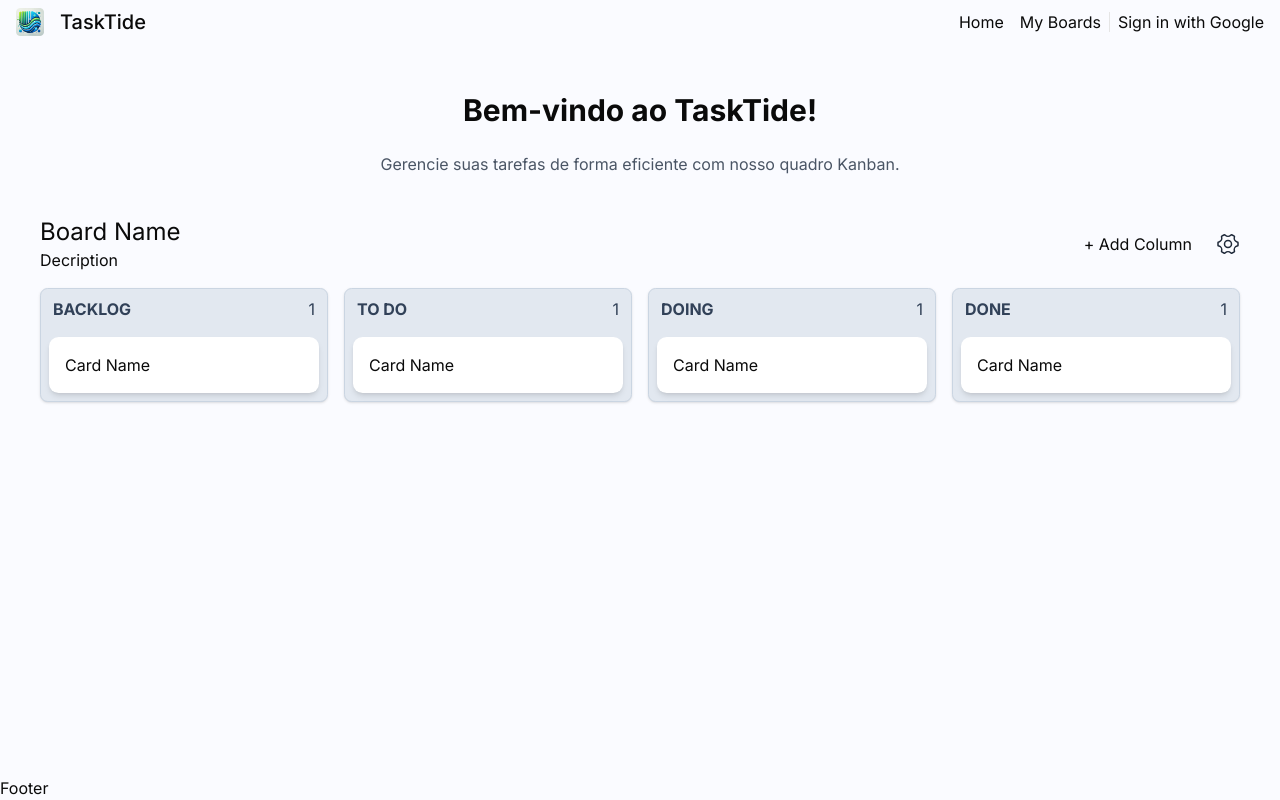
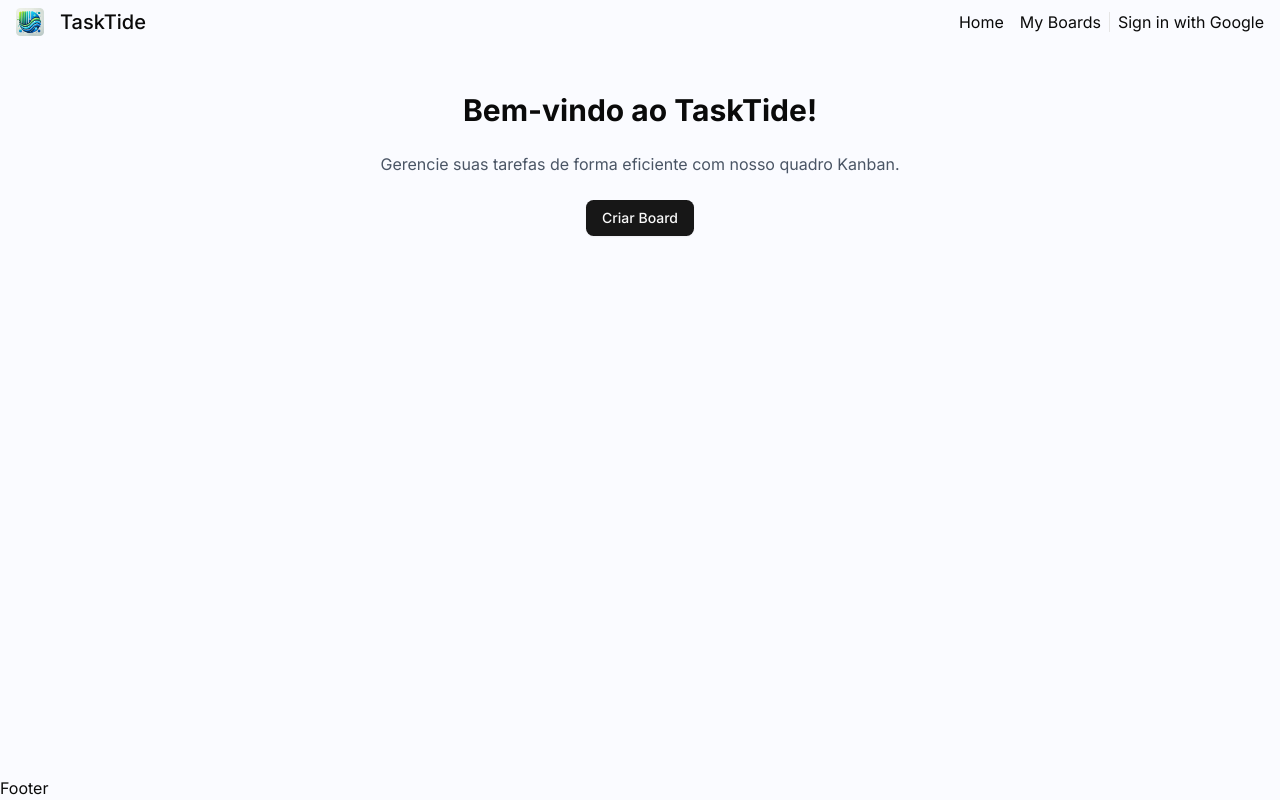
Before and after one commit to Alexsander33set/TaskTide, a Next.js app: page / in a window 1280 px wide. Built offline with nearby package versions, Linux system fonts and the light colour scheme; no server answers.

Commit message:
Remove board component from the root page

```diff
--- a/src/app/page.tsx
+++ b/src/app/page.tsx
@@ -1,17 +1,22 @@
+"use client"
 import Board from "@/components/Board";
-import { SignIn } from "@/components/SignIn";
-import { SignOut } from "@/components/SignOut";
-import UserAvatar from "@/components/Profile";
+import { Button } from "@/components/ui/button";
+import { useRouter } from 'next/navigation'
 
 export default function Home() {
+    const router = useRouter()
+    function redirectTo(route:string){
+      router.push(route)
+    }
+
   return (
     <>
       <section className="mt-12">
         <h1 className="text-3xl font-bold text-center mb-6">Bem-vindo ao TaskTide!</h1>
         <p className="text-center text-gray-600">Gerencie suas tarefas de forma eficiente com nosso quadro Kanban.</p>
       </section>
-      <section className="m-6">
-        <Board />
+      <section className="m-6 grid place-items-center">
+        <Button onClick={()=>redirectTo("/board/new")}>Criar Board</Button>
       </section>
     </>
   );
```
